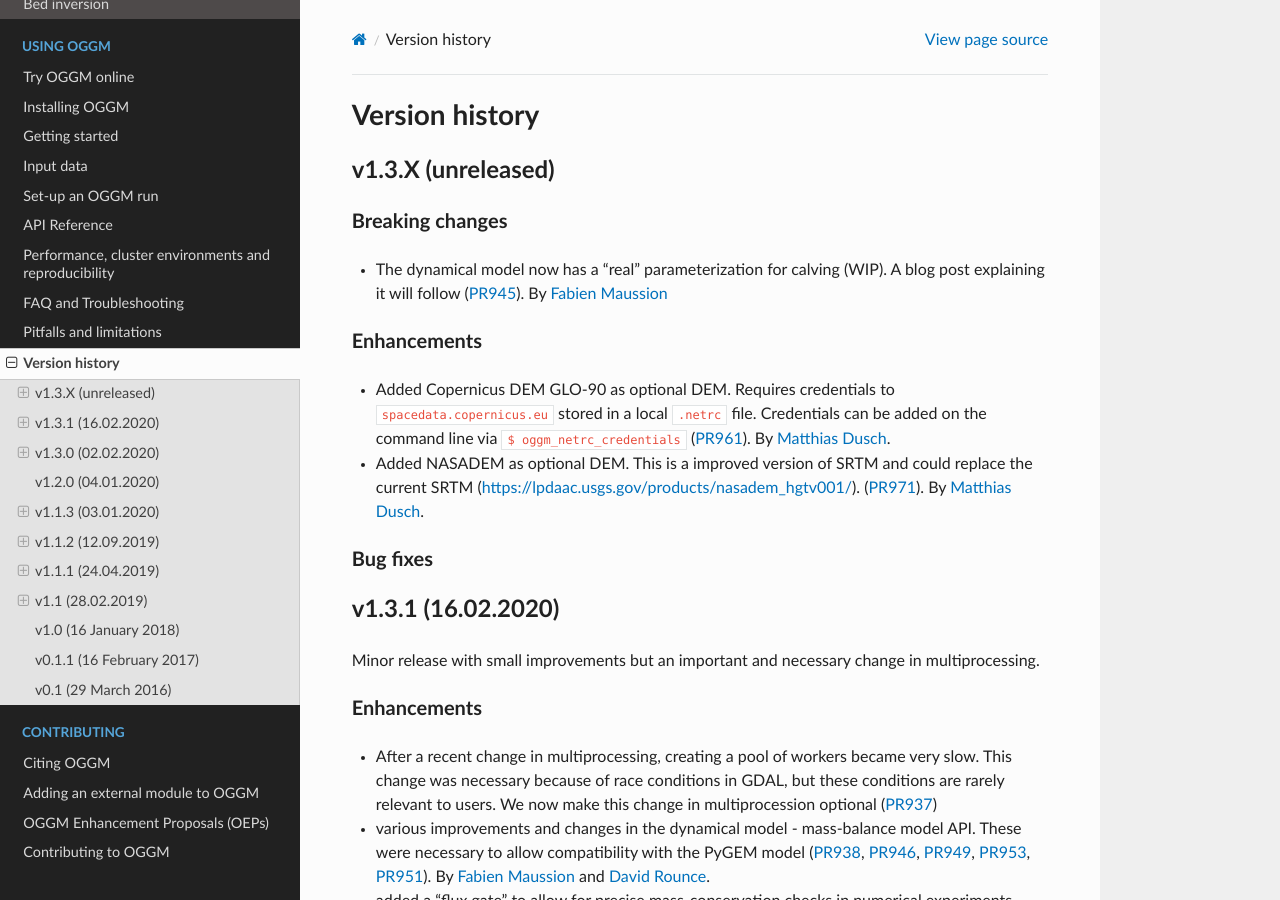
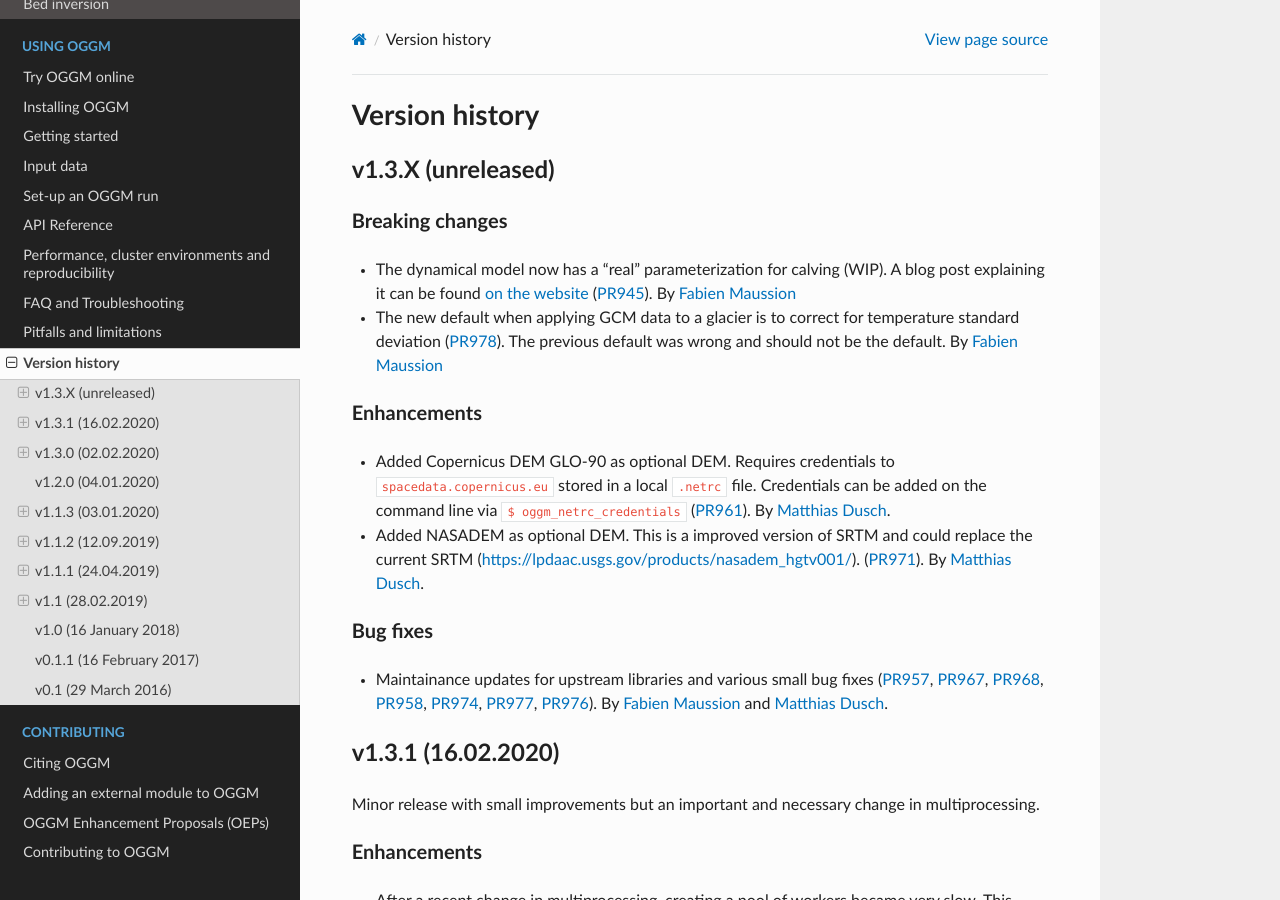
Before and after one commit to OGGM/oggm, a Sphinx documentation site: the page built from docs/whats-new.rst, in a window 1280 px wide and 900 px high. Built offline with Sphinx 7.4.7 and the Read the Docs theme 2.0.0, drawn with Linux system fonts in a browser that asks for light colours; the version number could not be read and is left out.

Commit message:
scale stddev per default in process_gcm data

```diff
--- a/docs/whats-new.rst
+++ b/docs/whats-new.rst
@@ -11,7 +11,13 @@ Breaking changes
 ~~~~~~~~~~~~~~~~
 
 - The dynamical model now has a "real" parameterization for calving (WIP).
-  A blog post explaining it will follow (:pull:`945`).
+  A blog post explaining it can be found
+  `on the website <https://oggm.org/2020/02/16/calving-param/>`_
+  (:pull:`945`).
+  By `Fabien Maussion <https://github.com/fmaussion>`_
+- The new default when applying GCM data to a glacier is to correct for
+  temperature standard deviation (:pull:`978`). The previous default was
+  wrong and should not be the default.
   By `Fabien Maussion <https://github.com/fmaussion>`_
 
 Enhancements
@@ -29,6 +35,12 @@ Enhancements
 
 Bug fixes
 ~~~~~~~~~
+
+- Maintainance updates for upstream libraries and various small bug fixes
+  (:pull:`957`, :pull:`967`, :pull:`968`, :pull:`958`, :pull:`974`, :pull:`977`,
+  :pull:`976`).
+  By `Fabien Maussion <https://github.com/fmaussion>`_ and
+  `Matthias Dusch <https://github.com/matthiasdusch>`_.
 
 
 v1.3.1 (16.02.2020)
```
Also changed, not shown: 2 other files.
